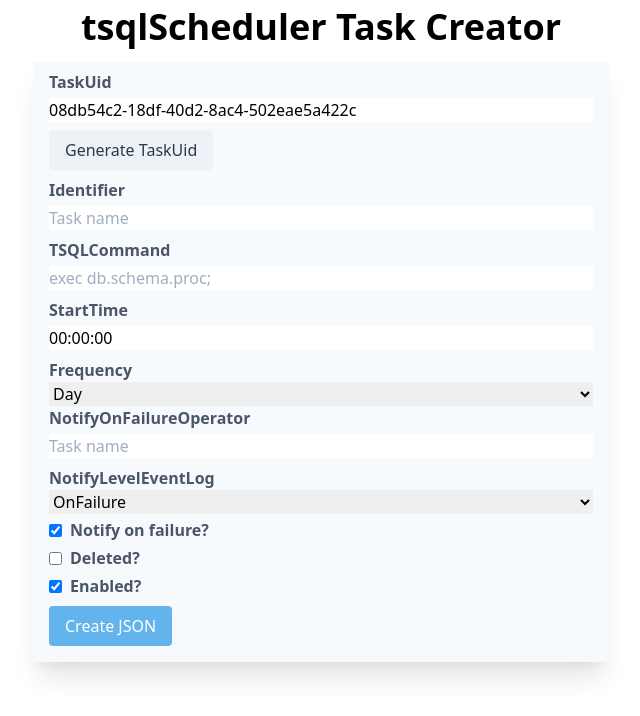
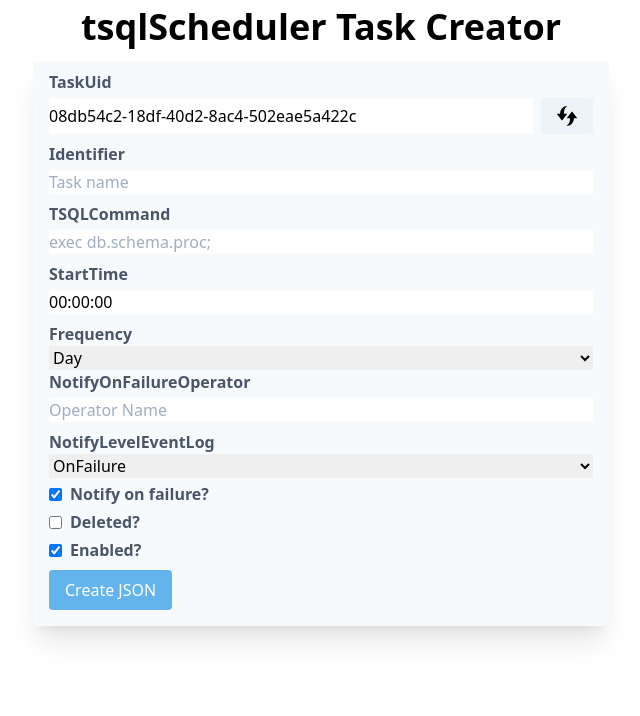
Before and after one commit to taddison/tsqlscheduler-task-creator, a React (Create React App) app: page / in a window 1280 px wide. Shown: the top 716 px of the page, without its empty margins (319-959 px from the left). Built offline with nearby package versions, Linux system fonts and the light colour scheme; what @tailwindcss/custom-forms would draw is missing.

Commit message:
Fix dropdown. Style guid button.

```diff
--- a/src/App.js
+++ b/src/App.js
@@ -1,5 +1,12 @@
 import React, { useState } from "react";
-import { Formik, Form, Field, ErrorMessage, useFormikContext, useField } from "formik";
+import {
+  Formik,
+  Form,
+  Field,
+  ErrorMessage,
+  useFormikContext,
+  useField
+} from "formik";
 import * as yup from "yup";
 import "./styles/App.out.css";
 
@@ -12,6 +19,21 @@ function uuidv4() {
     ).toString(16)
   );
 }
+
+const refreshSvg = () => {
+  return (
+    <svg
+      xmlns="http://www.w3.org/2000/svg"
+      x="0px"
+      y="0px"
+      width="20"
+      height="20"
+      viewBox="0 0 26 26"
+    >
+      <path d="M 13.8125 0 C 7.878906 0 4.082031 4.292969 4 10 L 0.5 10 C 0.300781 10 0.09375 10.113281 0.09375 10.3125 C -0.0078125 10.511719 -0.0078125 10.710938 0.09375 10.8125 L 6.09375 18.5 C 6.195313 18.601563 6.300781 18.6875 6.5 18.6875 C 6.699219 18.6875 6.804688 18.601563 6.90625 18.5 L 12.90625 10.8125 C 13.007813 10.710938 13.007813 10.511719 12.90625 10.3125 C 12.804688 10.113281 12.601563 10 12.5 10 L 9 10 C 9.066406 2.464844 12.921875 0.789063 13.8125 0.09375 C 14.011719 -0.0078125 14.011719 0 13.8125 0 Z M 19.5 7.34375 C 19.351563 7.34375 19.195313 7.398438 19.09375 7.5 L 13.09375 15.1875 C 12.992188 15.386719 13 15.585938 13 15.6875 C 13.101563 15.886719 13.304688 16 13.40625 16 L 17 16 C 16.933594 23.535156 13.078125 25.210938 12.1875 25.90625 C 11.988281 26.007813 11.988281 26 12.1875 26 C 18.121094 26 21.917969 21.707031 22 16 L 25.40625 16 C 25.605469 16 25.8125 15.886719 25.8125 15.6875 C 26.011719 15.488281 26.007813 15.289063 25.90625 15.1875 L 19.90625 7.5 C 19.804688 7.398438 19.648438 7.34375 19.5 7.34375 Z"></path>
+    </svg>
+  );
+};
 
 const schema = yup.object().shape({
   TaskUid: yup.string().required(),
@@ -36,24 +58,26 @@ const TextInput = ({
   const { setFieldValue } = useFormikContext();
   return (
     <label className="block mb-2">
-      <span className="text-gray-700 font-semibold">{name}</span>
+      <span className="text-gray-700 font-semibold flex">{name}</span>
+      <div className="w-full flex mt-1">
         <Field
-        className="form-input mt-1 block w-full"
+          className="form-input w-full"
           name={name}
           placeholder={placeholder}
           autoComplete={autocomplete}
         />
         {generateNewValue && (
           <button
-          className="mt-2 bg-gray-200 text-gray-800 hover:bg-gray-400 py-2 px-4 rounded focus:outline-none focus:shadow-outline"
+            className="ml-2 bg-gray-200 text-gray-800 hover:bg-gray-400 py-2 px-4 rounded focus:outline-none focus:shadow-outline"
             onClick={e => {
               e.preventDefault();
               setFieldValue(name, generateNewValue());
             }}
           >
-          Generate TaskUid
+            {refreshSvg()}
           </button>
         )}
+      </div>
       <ErrorMessage
         name={name}
         component="div"
@@ -78,15 +102,17 @@ const CheckboxInput = ({ name, label }) => {
 };
 
 const DropdownInput = ({ name, values }) => {
-  const [field, ] = useField(name);
-  console.log(field)
   return (
     <div>
       <span className="text-gray-700 font-semibold">{name}</span>
       <label className="mt-1">
         <Field name={name} as="select" className="form-select block w-full">
           {values.map(value => {
-            return <option key={value} value={value}>{value}</option>;
+            return (
+              <option key={value} value={value}>
+                {value}
+              </option>
+            );
           })}
         </Field>
         <ErrorMessage
@@ -101,12 +127,12 @@ const DropdownInput = ({ name, values }) => {
 
 const FrequencyInput = () => {
   const { values } = useFormikContext();
-  if(values.Frequency === "Day") {
-    return <></>
+  if (values.Frequency === "Day") {
+    return <></>;
   } else {
-    return <TextInput name="FrequencyInterval" placeholder="0, 1, 2..." />
+    return <TextInput name="FrequencyInterval" placeholder="0, 1, 2..." />;
   }
-}
+};
 
 function App() {
   const [jsonTask, setJsonTask] = useState(null);
@@ -134,8 +160,8 @@ function App() {
           validationSchema={schema}
           validate={values => {
             const errors = {};
-            if(values.Frequency !== "Day" && values.FrequencyInterval === 0) {
-              errors.FrequencyInterval = 'Interval must be greater than 0';
+            if (values.Frequency !== "Day" && values.FrequencyInterval === 0) {
+              errors.FrequencyInterval = "Interval must be greater than 0";
             }
             return errors;
           }}
@@ -161,14 +187,16 @@ function App() {
                 name="Frequency"
                 values={["Day", "Hour", "Minute", "Second"]}
               />
-              <FrequencyInput/>
+              <FrequencyInput />
               <TextInput
                 name="NotifyOnFailureOperator"
-                placeholder="Task name"
+                placeholder="Operator Name"
                 autoComplete="on"
               />
-              <DropdownInput name="NotifyLevelEventLog"
-                values={["Always", "OnSuccess", "OnFailure", "Never"]}/>
+              <DropdownInput
+                name="NotifyLevelEventLog"
+                values={["Always", "OnSuccess", "OnFailure", "Never"]}
+              />
               <CheckboxInput
                 name="IsNotifyOnFailure"
                 label="Notify on failure?"
```
Lines whose indentation alone changed are shown as unchanged.
